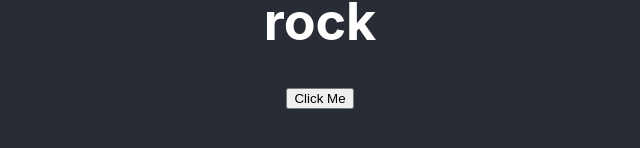
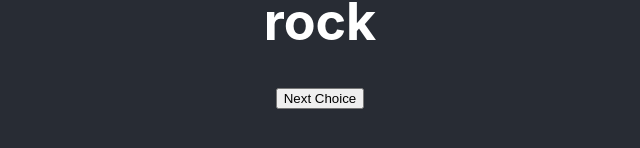
Before and after one commit to Harshak-1744/Codedamn-Front-End, a React (Create React App) app in the folder React-Projects/project-6/: page / in a window 1280 px wide. Shown: the part 368-516 px from the top of the page, without its empty margins (320-960 px from the left). Built offline with nearby package versions, Linux system fonts and the light colour scheme.

Commit message:
modified:   React-Projects/project-6/src/components/Game.jsx

```diff
--- a/React-Projects/project-6/src/components/Game.jsx
+++ b/React-Projects/project-6/src/components/Game.jsx
@@ -1,14 +1,19 @@
-import React, {useState} from 'react';
+import React, { useState } from 'react';
 
-
-export default function () {
-
+export default function Game() {
     const [game, setGame] = useState('rock');
 
-    return <>
-        <h1>{game}</h1>
-        <button onClick={() => {
-            setGame(game)
-        }}>Click Me</button>
-    </>
+    const nextChoice = () => {
+        const choices = ['rock', 'paper', 'scissors'];
+        const currentIndex = choices.indexOf(game);
+        const nextIndex = (currentIndex + 1) % choices.length;
+        setGame(choices[nextIndex]);
+    };
+
+    return (
+        <>
+            <h1>{game}</h1>
+            <button onClick={nextChoice}>Next Choice</button>
+        </>
+    );
 }
```
